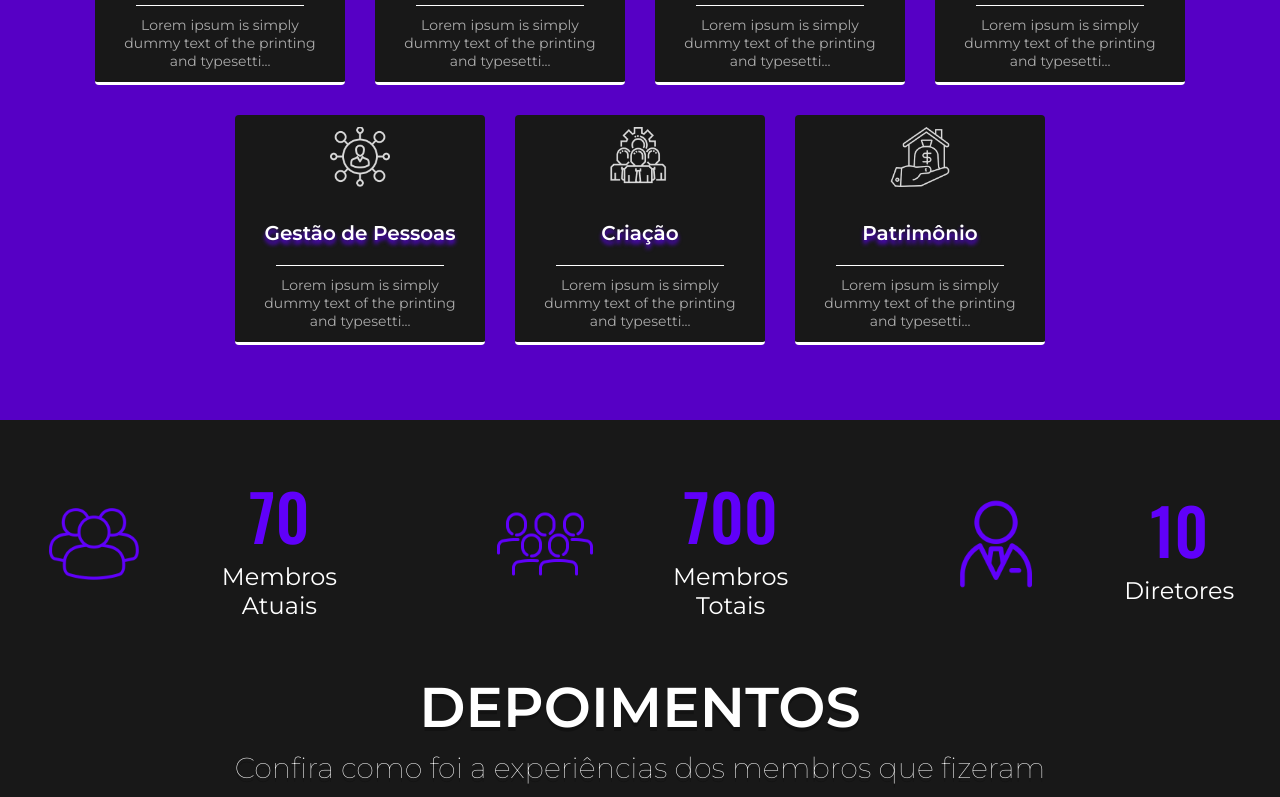
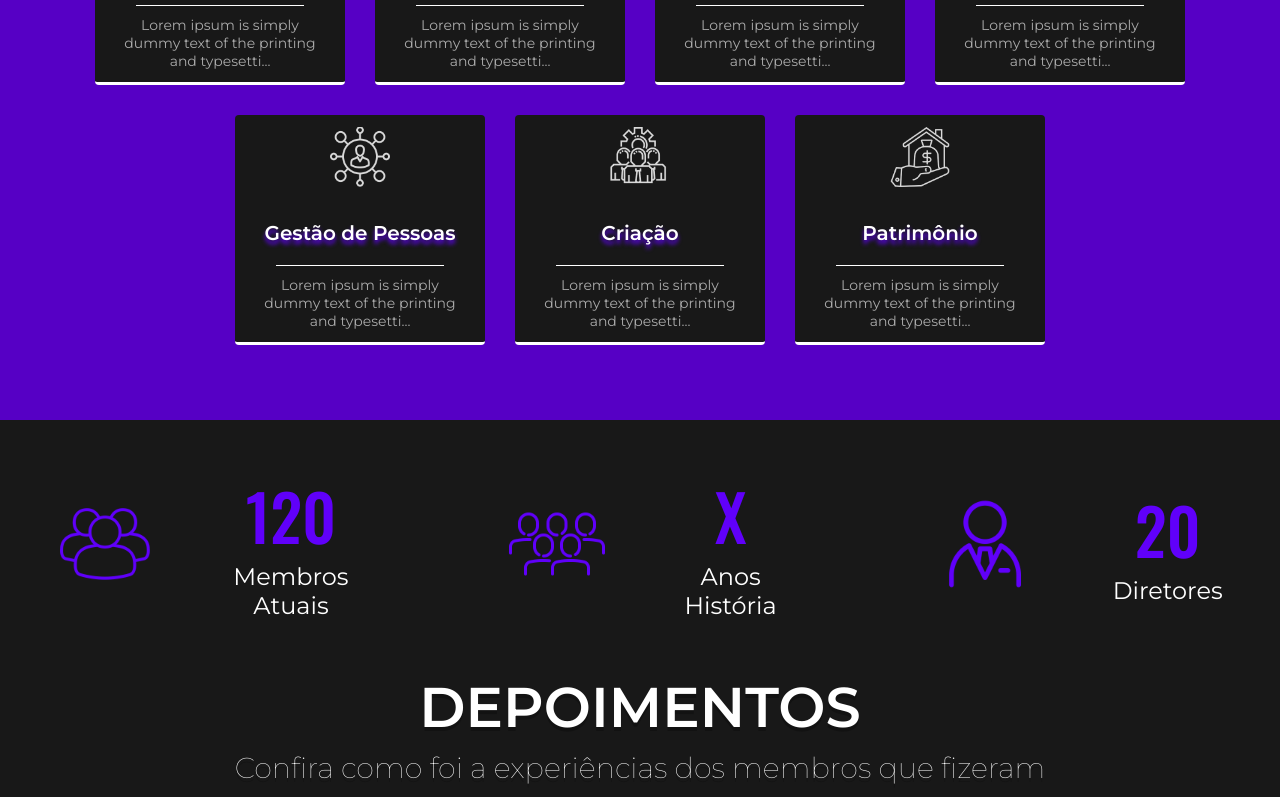
Before and after one commit to DiretorTI-DASIUSP/SiteDasi, a Next.js app: page / in a window 1280 px wide. Shown: the part 2000-2797 px from the top of the page. Built offline with nearby package versions, Linux system fonts and the light colour scheme.

Commit message:
arrumando coisas gerais do projeto

```diff
--- a/src/components/CardInfo.jsx
+++ b/src/components/CardInfo.jsx
@@ -1,12 +1,12 @@
 import styled from "styled-components";
 
-export default function CardInfo(){
+export default function CardInfo() {
   return (
     <CardDiv>
       <Block>
         <img src="/images/grupo.png" />
         <SubBlock>
-                        <h1>70</h1>
+          <h1>120</h1>
           <h2>Membros</h2>
           <h2> Atuais</h2>
         </SubBlock>
@@ -14,20 +14,20 @@ export default function CardInfo(){
       <Block>
         <img src="/images/pessoas.png" />
         <SubBlock>
-                        <h1>700</h1>
-                        <h2>Membros</h2>
-                        <h2> Totais</h2>
+          <h1>X</h1>
+          <h2>Anos</h2>
+          <h2>História</h2>
         </SubBlock>
       </Block>
       <Block>
         <img src="/images/gerente.png" />
         <SubBlock>
-                        <h1>10</h1>
+          <h1>20</h1>
           <h2>Diretores</h2>
         </SubBlock>
       </Block>
     </CardDiv>
-    )
+  );
 }
 
 const CardDiv = styled.div`
@@ -39,42 +39,42 @@ const CardDiv = styled.div`
   gap: 4rem;
   padding: 3rem;
 
-    @media screen and (min-width: 1024px){
+  @media screen and (min-width: 1024px) {
     display: flex;
     flex-direction: row;
     gap: 4rem;
   }
 
-    @media screen and (min-width: 1200px){
+  @media screen and (min-width: 1200px) {
     display: flex;
     flex-direction: row;
     gap: 10rem;
   }
 
-    @media screen and (min-width: 1400px){
+  @media screen and (min-width: 1400px) {
     display: flex;
     flex-direction: row;
     gap: 15rem;
   }
 
-    @media screen and (min-width: 1600px){
+  @media screen and (min-width: 1600px) {
     display: flex;
     flex-direction: row;
     gap: 14rem;
   }
 
-    @media screen and (min-width: 1800px){
+  @media screen and (min-width: 1800px) {
     display: flex;
     flex-direction: row;
     gap: 20rem;
   }
 
-    @media screen and (min-width: 2000px){
+  @media screen and (min-width: 2000px) {
     display: flex;
     flex-direction: row;
     gap: 25rem;
   }
-`
+`;
 
 const Block = styled.div`
   display: flex;
@@ -87,39 +87,39 @@ const Block = styled.div`
     height: 6rem;
   }
 
-    @media screen and (min-width: 1600px){
+  @media screen and (min-width: 1600px) {
     img {
       width: 9rem;
       height: 9rem;
     }
   }
-`
+`;
 const SubBlock = styled.div`
   display: flex;
   flex-direction: column;
   align-items: center;
 
-    h1{
-        color: #6000FA;
+  h1 {
+    color: #6000fa;
     font-family: Oswald;
     font-weight: 500;
     font-size: 4rem;
   }
 
-    h2{
-        color: #FFFFFF;
+  h2 {
+    color: #ffffff;
     font-family: Montserrat;
     font-size: 1.5rem;
     font-weight: 400;
   }
 
-    @media screen and (min-width: 1600px){
-        h1{
+  @media screen and (min-width: 1600px) {
+    h1 {
       font-size: 5rem;
     }
 
-        h2{
+    h2 {
       font-size: 2rem;
     }
   }
-`
+`;
--- a/src/components/Navigation.jsx
+++ b/src/components/Navigation.jsx
@@ -14,12 +14,13 @@ function Navigation() {
       setIsMenuOpen(false);
     }, 200);
     setTimeout(() => {
-            if(sec) {
-            sec.scrollIntoView({ behavior: 'smooth', block: 'center'});
+      if (sec) {
+        sec.scrollIntoView({ behavior: "smooth", block: "center" });
       }
     }, 300);
+  }
 
-    }
+  function handleEntrarDasi() {}
 
   return (
     <Navbar>
@@ -28,32 +29,41 @@ function Navigation() {
       </div>
       <div>
         <button onClick={toggleMenu}>
-                    <img
-                        src="/images/menu-icon.png"
-                        alt="Ícone do menu hambúrguer"
-                    />
+          <img src="/images/menu-icon.png" alt="Ícone do menu hambúrguer" />
         </button>
       </div>
-            <div className={`menu ${isMenuOpen ? 'open' : ''} `}>
+      <div className={`menu ${isMenuOpen ? "open" : ""} `}>
         <div onClick={toggleMenu}>
           <img src="/images/botao-fechar.png" alt="Botão de fechar do menu" />
         </div>
         <ul>
           <li>
-                        <a href="#oqueedasi" onClick={(e) => clickLink(e, 'oqueedasi')}>DASI</a>
+            <a href="https://linktr.ee/dasiusp" target="_blank">
+              DASI
+            </a>
           </li>
           <li>
-                        <a href="#setores" onClick={clickLink}>Setores</a>
+            <a href="#quemsomos" onClick={(e) => clickLink(e, "quem-somos")}>
+              Quem somos
+            </a>
           </li>
           <li>
-                        <a href="#quemsomos" onClick={clickLink}>Quem somos</a>
+            <a href="#setores" onClick={(e) => clickLink(e, "setores")}>
+              Setores
+            </a>
           </li>
           <li>
-                        <a href="#depoimentos" onClick={clickLink}>Depoimentos</a>
+            <a href="#depoimentos" onClick={(e) => clickLink(e, "depoimentos")}>
+              Depoimentos
+            </a>
           </li>
         </ul>
       </div>
-            <button className="doIt">Faça parte</button>
+      <button className="doIt">
+        <a href="https://app.pipefy.com/public/form/CpKnmQZ_" target="_blank">
+          Faça parte
+        </a>
+      </button>
     </Navbar>
   );
 }
@@ -68,7 +78,9 @@ const Navbar = styled.nav`
   position: absolute;
 
   .icon-box {
-        img { width: 64px; }
+    img {
+      width: 64px;
+    }
   }
 
   button {
@@ -91,7 +103,7 @@ const Navbar = styled.nav`
     top: 0;
     right: -100%;
     z-index: 10000;
-        transition: right cubic-bezier(.5,0,0,.6) .3s;
+    transition: right cubic-bezier(0.5, 0, 0, 0.6) 0.3s;
 
     &.open {
       right: 0;
@@ -115,26 +127,38 @@ const Navbar = styled.nav`
         cursor: pointer;
 
         a {
-                    font-family: 'Montserrat', sans-serif;
+          font-family: "Montserrat", sans-serif;
           color: #d9d9d9;
           font-weight: 600;
           text-decoration: none;
           position: relative;
 
-                    &::before, &::after {
-                        content: '';
+          &::before,
+          &::after {
+            content: "";
             position: absolute;
             bottom: -3px;
             height: 5px;
             width: 0;
-                        background: linear-gradient(to right, #6000FA,#600dcc, #bc88ff, #d9d9d9);
+            background: linear-gradient(
+              to right,
+              #6000fa,
+              #600dcc,
+              #bc88ff,
+              #d9d9d9
+            );
             transition: width 0.3s ease-out;
           }
 
-                    &::before { left: 0; }
-                    &::after { right: 0; }
+          &::before {
+            left: 0;
+          }
+          &::after {
+            right: 0;
+          }
 
-                    &:hover::before, &:hover::after {
+          &:hover::before,
+          &:hover::after {
             width: 100%;
           }
         }
@@ -144,8 +168,8 @@ const Navbar = styled.nav`
 
   .doIt {
     font-family: "Rubik", sans-serif;
-        color: #F6F4FB;
-        background: #6000FAdd;
+    color: #f6f4fb;
+    background: #6000fadd;
     height: 2.3125em;
     font-weight: 450;
     font-size: 1.5em;
@@ -154,9 +178,11 @@ const Navbar = styled.nav`
     display: none;
   }
 
-    @media(min-width: 760px) {
+  @media (min-width: 760px) {
     .icon-box {
-            img { width: 90px; }
+      img {
+        width: 90px;
+      }
     }
 
     .menu {
@@ -168,10 +194,12 @@ const Navbar = styled.nav`
     }
   }
 
-    @media(min-width: 1100px) {
+  @media (min-width: 1100px) {
     padding: 4em 4.5em;
     justify-content: space-around;
-        button { display: none; }
+    button {
+      display: none;
+    }
     height: 117px;
 
     .menu {
@@ -179,7 +207,9 @@ const Navbar = styled.nav`
       position: initial;
       background-color: transparent;
       width: 80%;
-            div { display: none; }
+      div {
+        display: none;
+      }
       ul {
         height: 100%;
         flex-direction: row;
@@ -194,11 +224,20 @@ const Navbar = styled.nav`
 
     .doIt {
       display: block;
-            transition: .2s;
+      transition: 0.2s;
+
+      a {
+        text-decoration: none;
+        color: #f6f4fb;
+      }
 
       &:hover {
-                color: #6000FA;
+        color: #6000fa;
         background-color: #e4e4e4;
+
+        a {
+          color: #6000fa;
+        }
       }
 
       &:active {
--- a/src/components/SecaoDasi.jsx
+++ b/src/components/SecaoDasi.jsx
@@ -3,7 +3,7 @@ import styled, { css } from "styled-components";
 
 export default function SecaoDasi() {
   return (
-    <Container>
+    <Container id="quem-somos">
       <TextBox>
         <h1>
           O que é o <StyleDasi> DASI </StyleDasi>?
--- a/src/components/SecaoDepoimentos.jsx
+++ b/src/components/SecaoDepoimentos.jsx
@@ -24,7 +24,7 @@ export default function SecaoDepoimentos() {
   };
 
   return (
-    <Container>
+    <Container id="depoimentos">
       <ContainerMainTitle>
         <MainTitle>
           <h1>
--- a/src/components/SecaoSetores.jsx
+++ b/src/components/SecaoSetores.jsx
@@ -4,7 +4,7 @@ import CardSetores from "./CardSetores";
 
 export default function SecaoSetores() {
   return (
-    <Container>
+    <Container id="setores">
       <Background>
         <ContainerMainTitle>
           <MainTitle>
--- a/src/pages/index.js
+++ b/src/pages/index.js
@@ -31,7 +31,7 @@ export default function Home() {
         <Navigation />
         <Header />
         <SecaoDasi />
-        <SecaoSetores />
+        <SecaoSetores  />
         <CardInfo />
         <SecaoDepoimentos />
         <Footer />
```
Lines whose indentation alone changed are shown as unchanged.
